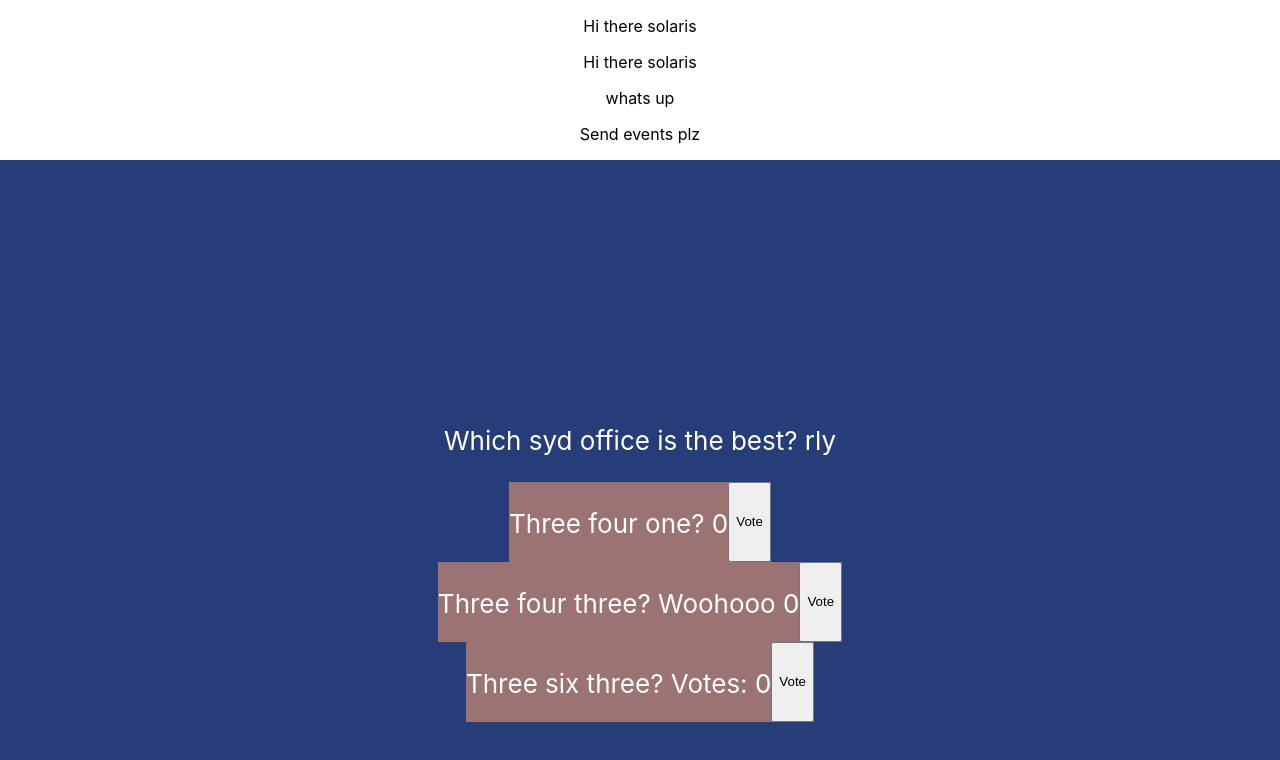
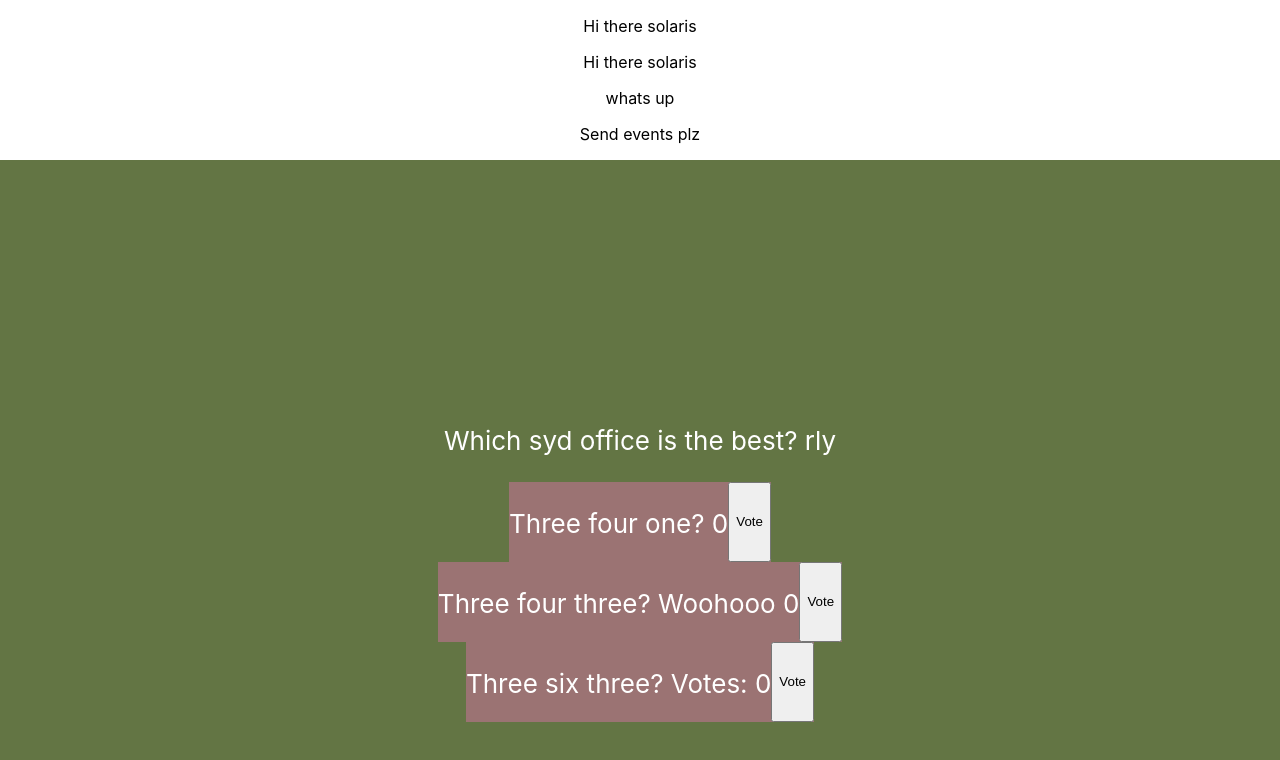
Before and after one commit to RemyBordignon/best-office-2, a React (Create React App) app: page / in a window 1280 px wide. Shown: the top 760 px of the page. Built offline with nearby package versions, Linux system fonts and the light colour scheme.

Commit message:
GO-15: bg

```diff
--- a/src/App.css
+++ b/src/App.css
@@ -14,7 +14,7 @@
 }
 
 .App-header {
-  background-color: #273d79;
+  background-color: #637544;
   min-height: 100vh;
   display: flex;
   flex-direction: column;
```
